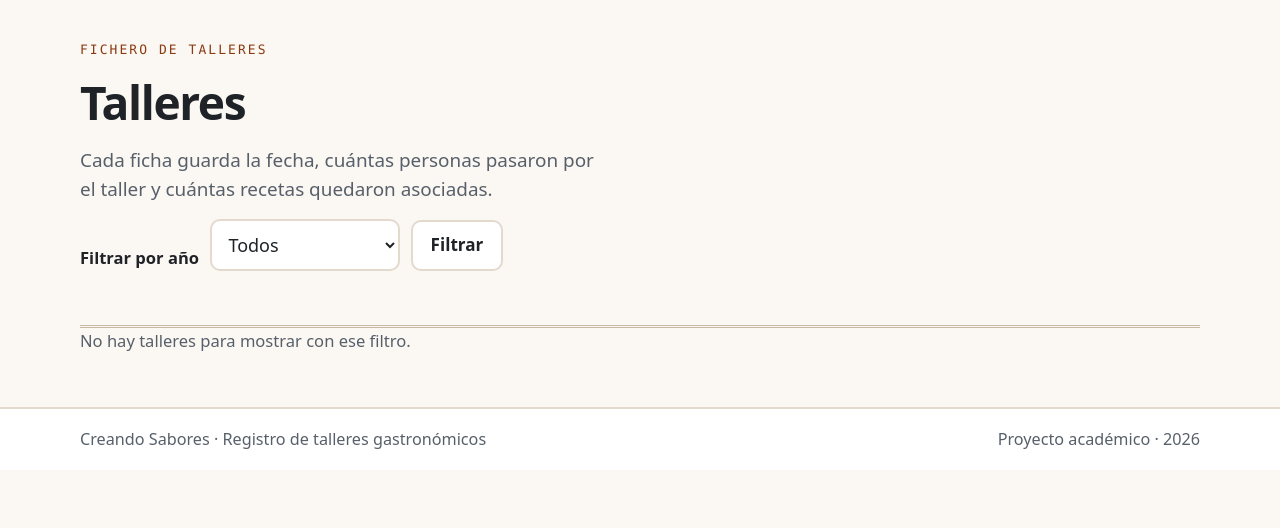
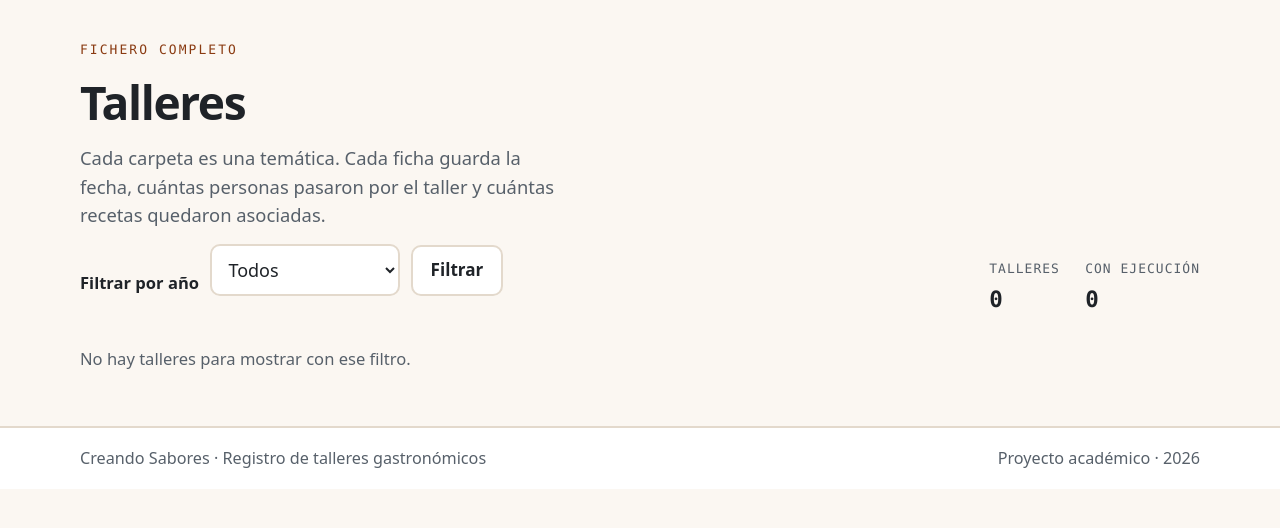
Before and after one commit to samueleduardobuguenovega-lang/creando-sabores, a Node server app: page /talleres in a window 1280 px wide. Shown: the part 77-605 px from the top of the page. Run offline with Node 20, Linux system fonts and the light colour scheme; data that the repository does not hold is empty.

Commit message:
feat(publico): fichero por carpetas con portada compacta y fichas con foto
- Una carpeta por temática en dos columnas, con pestaña de cartulina y el contador de fichas.
- Cada ficha: hueco de foto (el SRS pide subida desde el móvil, T7), título, fecha y
  participantes en línea, y sello de estado.
- Portada compacta con el resumen en línea en lugar del panel de campos; en `/talleres` el
  resumen es el de la vista filtrada.
- El rótulo se mantiene como "Talleres registrados": una prueba del sitio público lo exige, y
  es la etiqueta honesta.
- Pruebas: 41 en verde con Node 20 y PostgreSQL 16.

```diff
--- a/app/public/css/estilos.css
+++ b/app/public/css/estilos.css
@@ -557,93 +556,66 @@ code {
   margin-bottom: 0.8rem;
 }
 
-.caratula {
-  padding: 2.2rem 0 1.8rem;
-  border-bottom: 3px double var(--borde-fuerte);
+/* portada compacta con el resumen en línea */
+.portada-archivo {
+  display: grid;
+  grid-template-columns: 1.3fr 0.7fr;
+  gap: 2.4rem;
+  align-items: end;
+  padding: 2.2rem 0 1.6rem;
 }
 
-.caratula-grid {
-  display: grid;
-  grid-template-columns: 1.25fr 0.75fr;
-  gap: 2.6rem;
-  align-items: start;
-}
-
-.caratula h1 {
+.portada-archivo h1 {
   font-size: clamp(2rem, 3.6vw, 2.9rem);
   letter-spacing: -0.03em;
   max-width: 17ch;
   margin: 0;
 }
 
-.caratula-texto {
-  margin-top: 0.9rem;
-  font-size: 1.05rem;
+.portada-texto {
+  margin-top: 0.8rem;
+  font-size: 1.02rem;
   color: var(--tinta-suave);
-  max-width: 48ch;
+  max-width: 46ch;
 }
 
-.maestra {
-  background: var(--superficie);
-  border: 1px solid var(--borde-fuerte);
-  box-shadow: 3px 3px 0 rgba(138, 59, 18, 0.08);
-  padding: 1.05rem 1.15rem;
-}
-
-.maestra h2 {
+.resumen-archivo {
+  display: flex;
+  flex-wrap: wrap;
+  gap: 0.4rem 1.4rem;
+  justify-content: flex-end;
   font-family: var(--mono);
-  font-size: 0.7rem;
-  letter-spacing: 0.16em;
-  text-transform: uppercase;
-  color: var(--tinta-suave);
-  padding-bottom: 0.55rem;
-  border-bottom: 1px solid var(--borde);
-  margin: 0 0 0.45rem;
-}
-
-.maestra dl { margin: 0; }
-
-.campo-maestra {
-  display: flex;
-  align-items: baseline;
-  gap: 0.5rem;
-  padding: 0.35rem 0;
-}
-
-.campo-maestra dt {
-  font-family: var(--mono);
-  font-size: 0.7rem;
+  font-size: 0.72rem;
   letter-spacing: 0.08em;
   text-transform: uppercase;
   color: var(--tinta-suave);
-  white-space: nowrap;
 }
 
-.campo-maestra .linea {
-  flex: 1;
-  border-bottom: 1px dotted var(--borde-fuerte);
-  transform: translateY(-3px);
+.resumen-archivo b {
+  display: block;
+  font-size: 1.25rem;
+  letter-spacing: 0;
+  color: var(--tinta);
+  font-variant-numeric: tabular-nums;
+  margin-top: 0.15rem;
 }
 
-.campo-maestra dd {
-  margin: 0;
-  font-weight: 800;
-  font-variant-numeric: tabular-nums;
-}
-
+/* carpetas */
 .carpetas {
   display: grid;
-  gap: 2.2rem;
-  padding: 1.8rem 0 2.4rem;
+  grid-template-columns: 1fr 1fr;
+  gap: 2rem 1.6rem;
+  padding: 1.8rem 0 2.6rem;
+  align-items: start;
 }
 
 .carpeta {
   position: relative;
-  margin-top: 1.4rem;
+  margin-top: 1.5rem;
   background: var(--superficie);
   border: 1px solid var(--borde-fuerte);
-  border-radius: 0 4px 4px 4px;
-  box-shadow: 4px 4px 0 rgba(138, 59, 18, 0.06);
+  border-radius: 0 6px 6px 6px;
+  box-shadow: 4px 4px 0 rgba(138, 59, 18, 0.07);
 }
 
 .carpeta-tab {
--- a/app/views/publico/talleres.ejs
+++ b/app/views/publico/talleres.ejs
@@ -1,11 +1,12 @@
 <%- include('../partials/head') %>
 
-<section class="caratula">
-  <p class="rotulo">Fichero de talleres<% if (anio) { %> · <%= anio %><% } %></p>
+<section class="portada-archivo">
+  <div>
+    <p class="rotulo">Fichero completo<% if (anio) { %> · <%= anio %><% } %></p>
     <h1>Talleres</h1>
-  <p class="caratula-texto">
-    Cada ficha guarda la fecha, cuántas personas pasaron por el taller y cuántas recetas
-    quedaron asociadas.
+    <p class="portada-texto">
+      Cada carpeta es una temática. Cada ficha guarda la fecha, cuántas personas pasaron por
+      el taller y cuántas recetas quedaron asociadas.
     </p>
 
     <form method="get" action="/talleres" class="filtros">
@@ -18,13 +19,20 @@
       </select>
       <button type="submit" class="boton">Filtrar</button>
     </form>
+  </div>
+
+  <div class="resumen-archivo" aria-label="Resumen del archivo">
+    <span>Talleres<b><%= talleres.length %></b></span>
+    <% const conEjecucion = talleres.filter(function (t) { return t.participantes > 0; }).length; %>
+    <span>Con ejecución<b><%= conEjecucion %></b></span>
+  </div>
 </section>
 
 <% if (talleres.length === 0) { %>
   <p class="ayuda">No hay talleres para mostrar con ese filtro.</p>
 <% } else { %>
   <%
-    // Misma agrupación que la portada: una carpeta por temática.
+    // Todas las carpetas: es el fichero completo.
     const porTematica = new Map();
     talleres.forEach(function (taller) {
       const clave = taller.tematica || 'Sin temática';
```
Also changed, not shown: other parts of app/public/css/estilos.css (+22 -40 lines), app/views/partials/ficha-taller.ejs (+9 -13 lines), app/views/publico/inicio.ejs (+16 -32 lines). Lines whose indentation alone changed are shown as unchanged.
